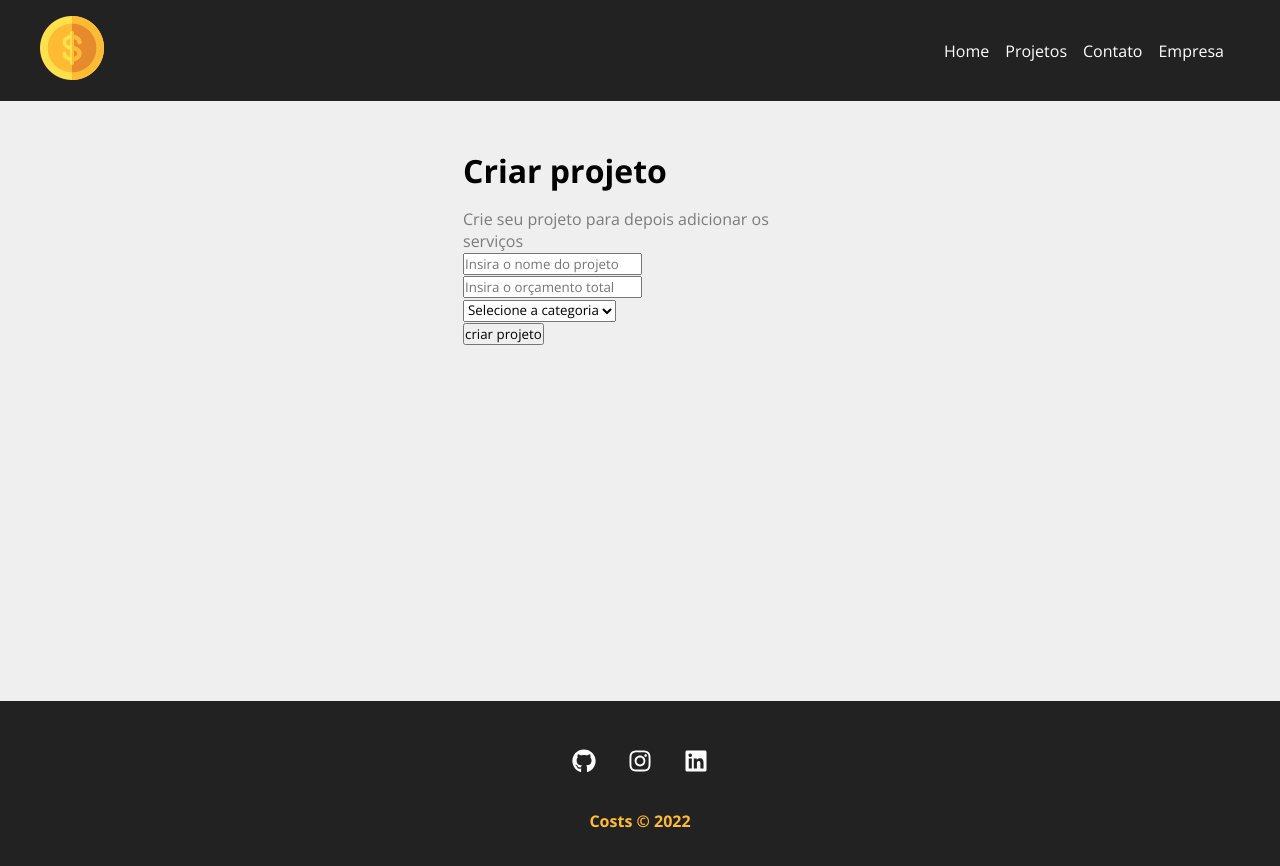
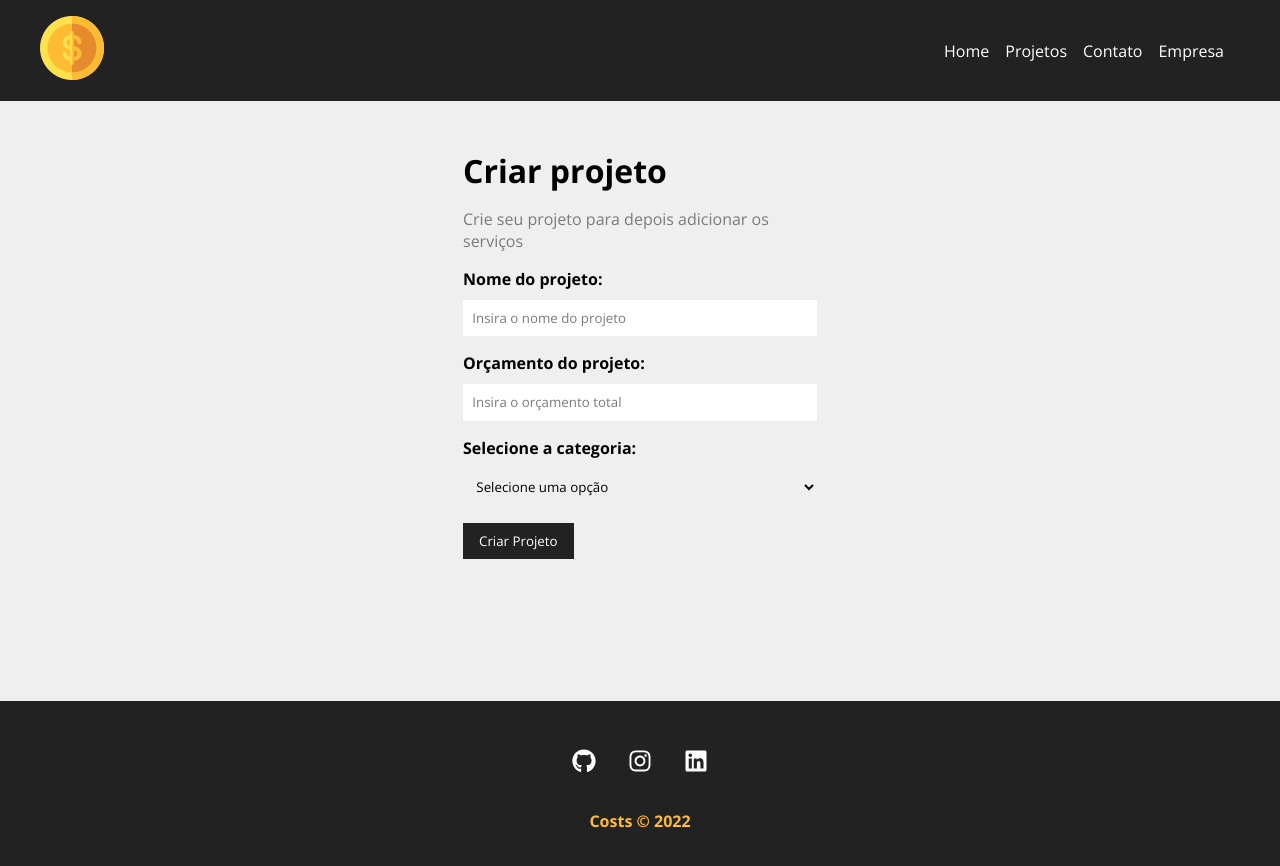
Before and after one commit to haparada9/costs, a React (Create React App) app: page /newproject in a window 1280 px wide. Shown: the top 866 px of the page. Built offline with nearby package versions, Linux system fonts and the light colour scheme.

Commit message:
style: :lipstick: Estiliza o formulário

```diff
--- /dev/null
+++ b/src/components/form/Input.js
@@ -0,0 +1,18 @@
+import styles from './Input.module.css'
+
+function Input({type, text, name, placeholder, handleOnChange, value}) {
+    return (
+        <div className={styles.form_control}>
+            <label htmlFor={name}>{text}:</label>
+            <input
+                type={type}
+                name={name}
+                placeholder={placeholder}
+                onChange={handleOnChange}
+                value={value}
+            />
+        </div>
+    )
+}
+
+export default Input
--- /dev/null
+++ b/src/components/form/Input.module.css
@@ -0,0 +1,20 @@
+.form_control {
+    display: flex;
+    flex-direction: column;
+    margin-bottom: 1em;
+}
+
+.form_control label {
+    margin-bottom: 0.6em;
+    font-weight: bold;
+}
+
+.form_control input {
+    padding: .7em;
+    border-radius: 0;
+    border: none;
+}
+
+.form_control input::placeholder {
+    color: #7b7b7b;
+}
--- /dev/null
+++ b/src/components/form/Select.js
@@ -0,0 +1,14 @@
+import styles from './Select.module.css'
+
+function Select({text, name, options, handleOnChange, value}) {
+    return (
+        <div className={styles.form_control}>
+            <label htmlFor={name}>{text}:</label>
+            <select name={name} id={name}>
+                <option>Selecione uma opção</option>
+            </select>
+        </div>
+    )
+}
+
+export default Select
--- /dev/null
+++ b/src/components/form/Select.module.css
@@ -0,0 +1,16 @@
+.form_control {
+    display: flex;
+    flex-direction: column;
+    margin-bottom: 1em;
+}
+
+.form_control label {
+    margin-bottom: 0.6em;
+    font-weight: bold;
+}
+
+.form_control select {
+    padding: .7em;
+    border-radius: 0;
+    border: none;
+}
--- /dev/null
+++ b/src/components/form/SubmitButton.js
@@ -0,0 +1,11 @@
+import styles from './SubmitButton.module.css'
+
+function SubmitButton({ text }) {
+    return (
+        <div>
+            <button className={styles.btn}>{text}</button>
+        </div>
+    )
+}
+
+export default SubmitButton
--- /dev/null
+++ b/src/components/form/SubmitButton.module.css
@@ -0,0 +1,13 @@
+.btn {
+    background-color: #222;
+    color: #FFF;
+    padding: 0.7em 1.2em;
+    text-decoration: none;
+    transition: 0.5s;
+    cursor: pointer;
+    border: none;
+}
+
+.btn:hover {
+    color: #ffbb33;
+}
--- a/src/components/pages/NewProject.js
+++ b/src/components/pages/NewProject.js
@@ -6,7 +6,7 @@
         <div className={styles.newproject_container}>
             <h1>Criar projeto</h1>
             <p>Crie seu projeto para depois adicionar os serviços</p>
-            <ProjectForm />
+            <ProjectForm btnText="Criar Projeto"/>
         </div>
     )
 }
--- a/src/components/project/ProjectForm.js
+++ b/src/components/project/ProjectForm.js
@@ -1,20 +1,28 @@
-function ProjectForm() {
+import Input from '../form/Input'
+import Select from '../form/Select'
+import SubmitButton from '../form/SubmitButton'
+
+import styles from './ProjectForm.module.css'
+
+function ProjectForm({btnText}) {
     return (
-        <form>
-            <div>
-                <input type="text" placeholder="Insira o nome do projeto" />
-            </div>
-            <div>
-                <input type="number" placeholder="Insira o orçamento total" />
-            </div>
-            <div>
-                <select name="category_id">
-                    <option disabled selected> Selecione a categoria </option>
-                </select>
-            </div>
-            <div>
-                <input type="submit" value="criar projeto"></input>
-            </div>
+        <form className={styles.form}>
+            <Input
+                type="text"
+                text="Nome do projeto"
+                name="name"
+                placeholder="Insira o nome do projeto"
+            />
+
+            <Input
+                type="number"
+                text="Orçamento do projeto"
+                name="budget"
+                placeholder="Insira o orçamento total"
+            />
+
+            <Select name="category_id" text="Selecione a categoria" />
+            <SubmitButton text={btnText} />
         </form>
     )
 }
--- /dev/null
+++ b/src/components/project/ProjectForm.module.css
@@ -0,0 +1,4 @@
+.form {
+    width: 100%;
+    margin: 1em 0;
+}
```
